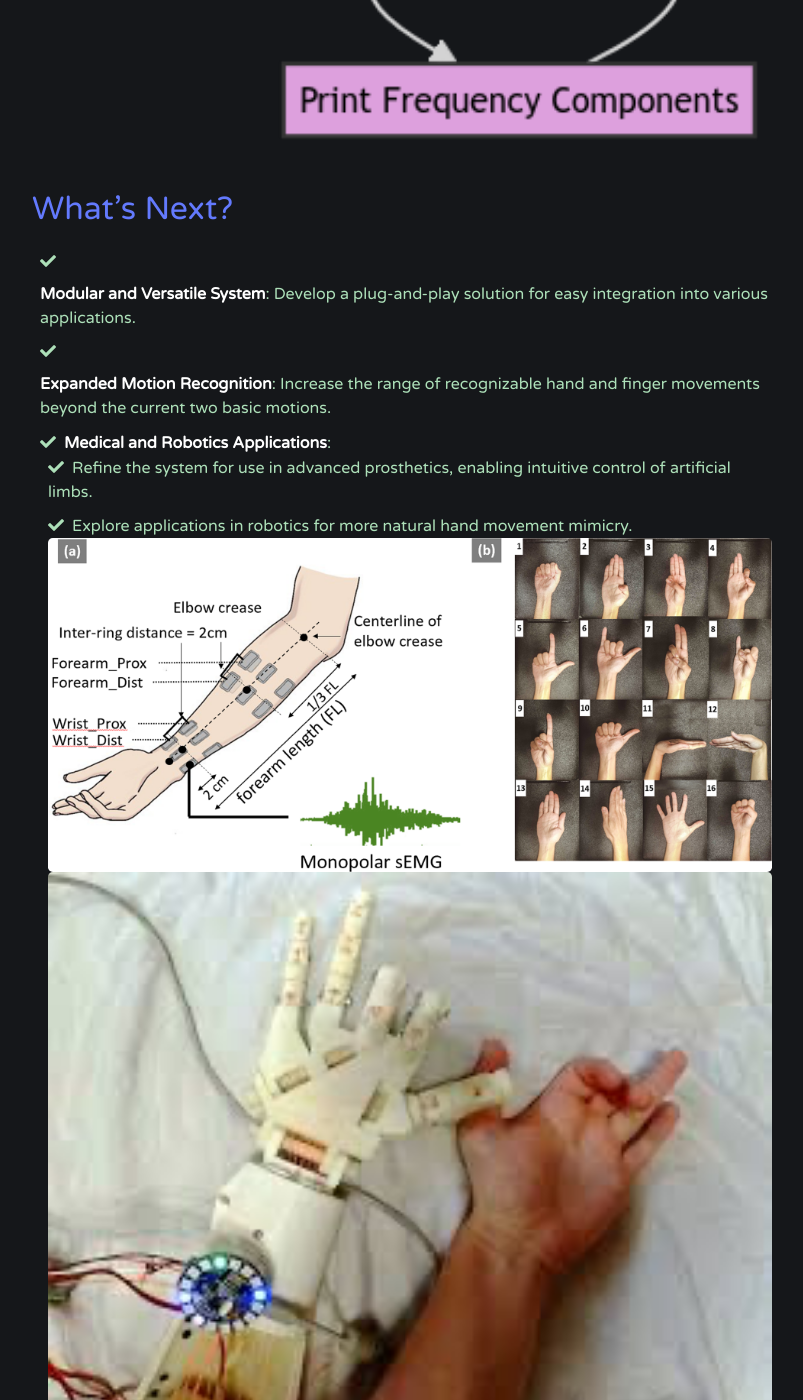
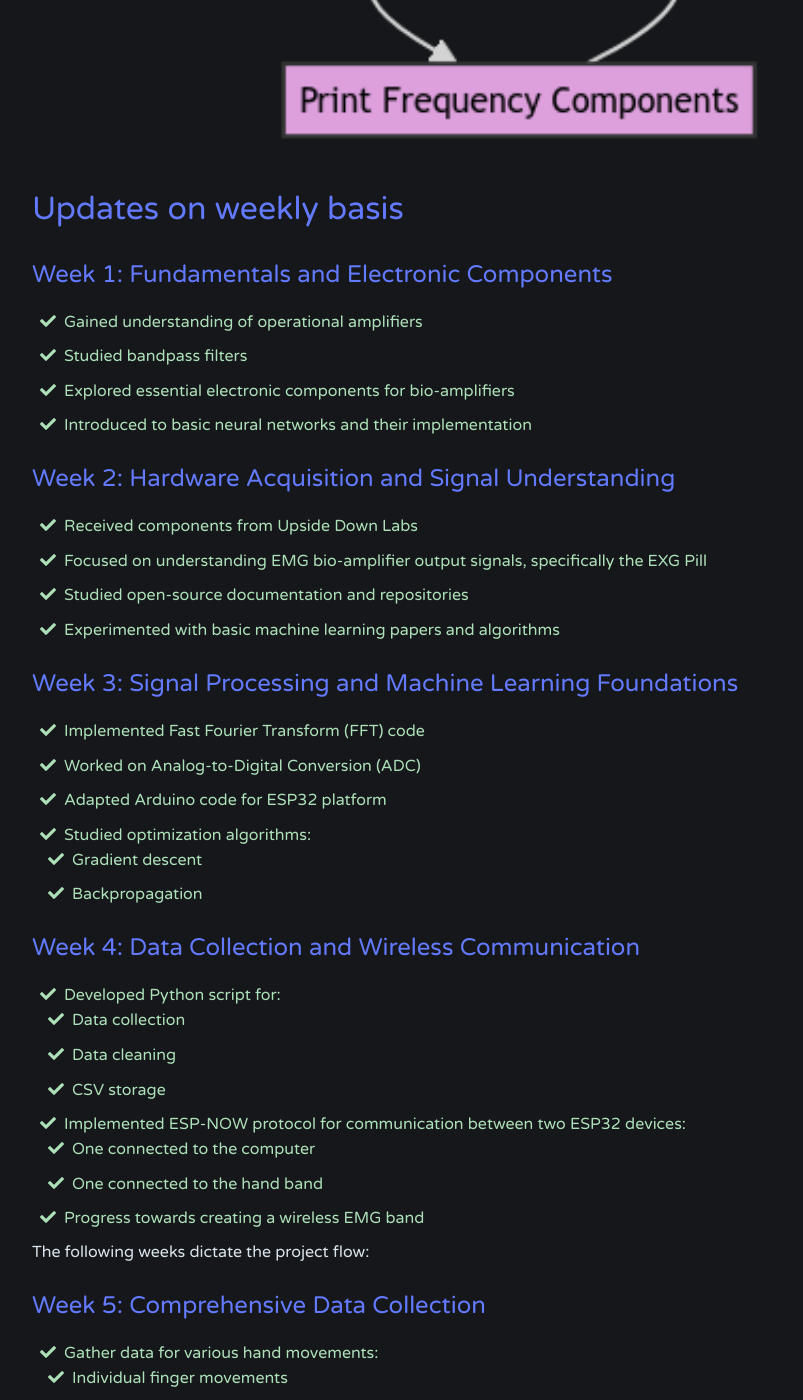
Before and after one commit to SRA-VJTI/blog, a Jekyll site: the page built from _posts/2024-07-26-how-does-emg-armband-work.md, in a window 1280 px wide and 1400 px high, scrolled down 7281 px. Shown: the whole window, without its empty margins (238-1041 px from the left). Built offline with Jekyll 4.4.1, drawn with Linux system fonts in a browser that asks for light colours; some of the changed text lies outside the part shown.

Commit message:
added updates on *weekly* basis

```diff
--- a/_posts/2024-07-26-how-does-emg-armband-work.md
+++ b/_posts/2024-07-26-how-does-emg-armband-work.md
@@ -53,16 +53,64 @@ We output the data in frequency bins generated by the FFT on the serial port and
 #### here is the complete flow of how it works
 ![Flow](/assets/posts/emg-armband/flow.png)
 
-# What's Next?
+# Updates on weekly basis
 
-- **Modular and Versatile System**: Develop a plug-and-play solution for easy integration into various applications.
+## Week 1: Fundamentals and Electronic Components
+- Gained understanding of operational amplifiers
+- Studied bandpass filters
+- Explored essential electronic components for bio-amplifiers
+- Introduced to basic neural networks and their implementation
 
-- **Expanded Motion Recognition**: Increase the range of recognizable hand and finger movements beyond the current two basic motions.
+## Week 2: Hardware Acquisition and Signal Understanding
+- Received components from Upside Down Labs
+- Focused on understanding EMG bio-amplifier output signals, specifically the EXG Pill
+- Studied open-source documentation and repositories
+- Experimented with basic machine learning papers and algorithms
 
-- **Medical and Robotics Applications**:
-  - Refine the system for use in advanced prosthetics, enabling intuitive control of artificial limbs.
-  - Explore applications in robotics for more natural hand movement mimicry.
-![emg](/assets/posts/emg-armband/emg.png)
+## Week 3: Signal Processing and Machine Learning Foundations
+- Implemented Fast Fourier Transform (FFT) code
+- Worked on Analog-to-Digital Conversion (ADC)
+- Adapted Arduino code for ESP32 platform
+- Studied optimization algorithms:
+  - Gradient descent
+  - Backpropagation
+
+## Week 4: Data Collection and Wireless Communication
+- Developed Python script for:
+  - Data collection
+  - Data cleaning
+  - CSV storage
+- Implemented ESP-NOW protocol for communication between two ESP32 devices:
+  - One connected to the computer
+  - One connected to the hand band
+- Progress towards creating a wireless EMG band
+
+The following weeks dictate the project flow:
+
+## Week 5: Comprehensive Data Collection
+- Gather data for various hand movements:
+  - Individual finger movements
+  - Clenching and relaxing wrists
+  - Thumbs up and thumbs down gestures
+- Focus on data cleaning and preparation
+
 ![hand](/assets/posts/emg-armband/claw.png)
 
-- **Signal Processing and Hardware Improvements**: Optimize algorithms for real-time processing and work on miniaturizing the hardware for improved wearability.
+## Week 6: Model Development and Embedded Implementation
+- Create a sequential model
+- Train the model on collected data
+- Experiment with different architectures to optimize output
+- Convert the trained model to TensorFlow Lite format
+- Run the model locally on ESP32
+
+## Week 7: Hardware Integration and Enclosure
+- Design and create hardware casing to enclose:
+  - Three Upside Down Labs Patchy devices
+  - Amplifiers
+  - ESP32 microcontroller
+- Focus on developing a clean and efficient system
+![emg](/assets/posts/emg-armband/emg.png)
+
+## Week 8: Web Integration and Future Applications
+- Develop a web server for data visualization and control
+- Explore potential further applications of the EMG biometric syste
```
